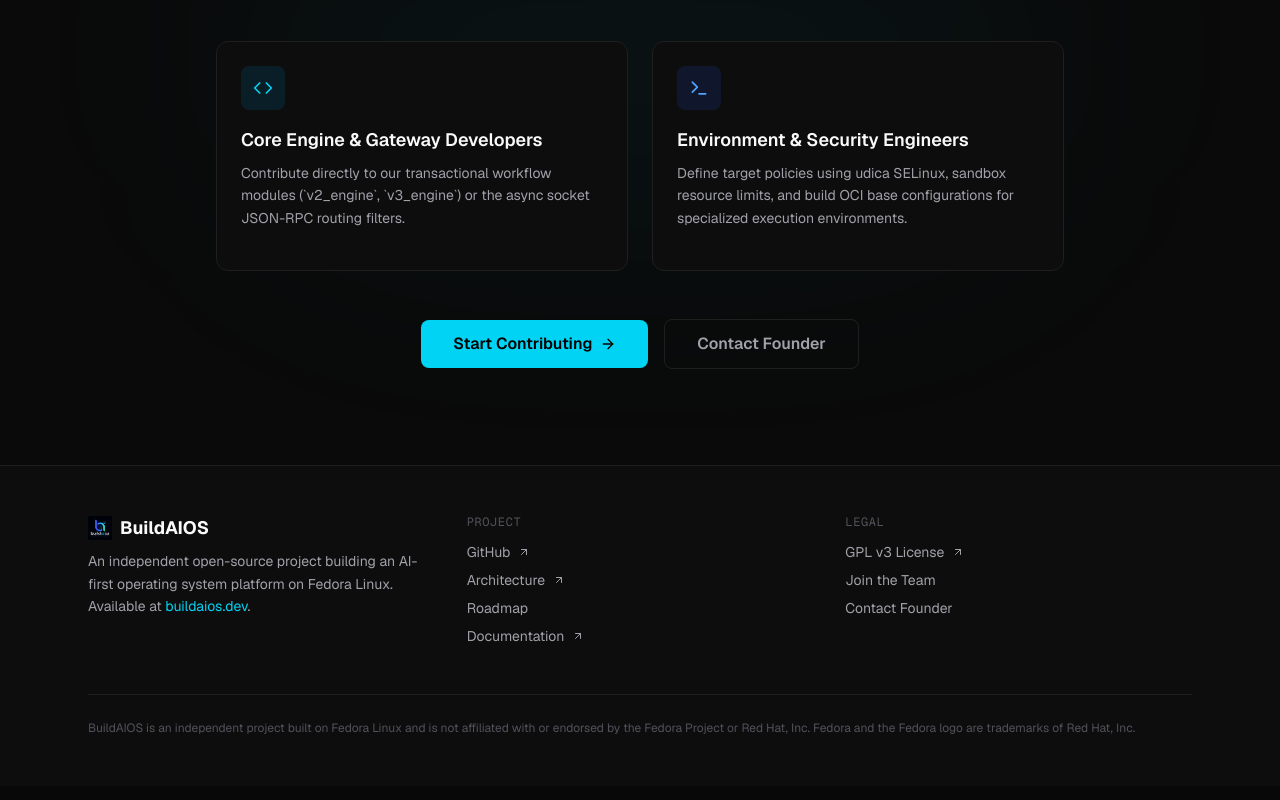
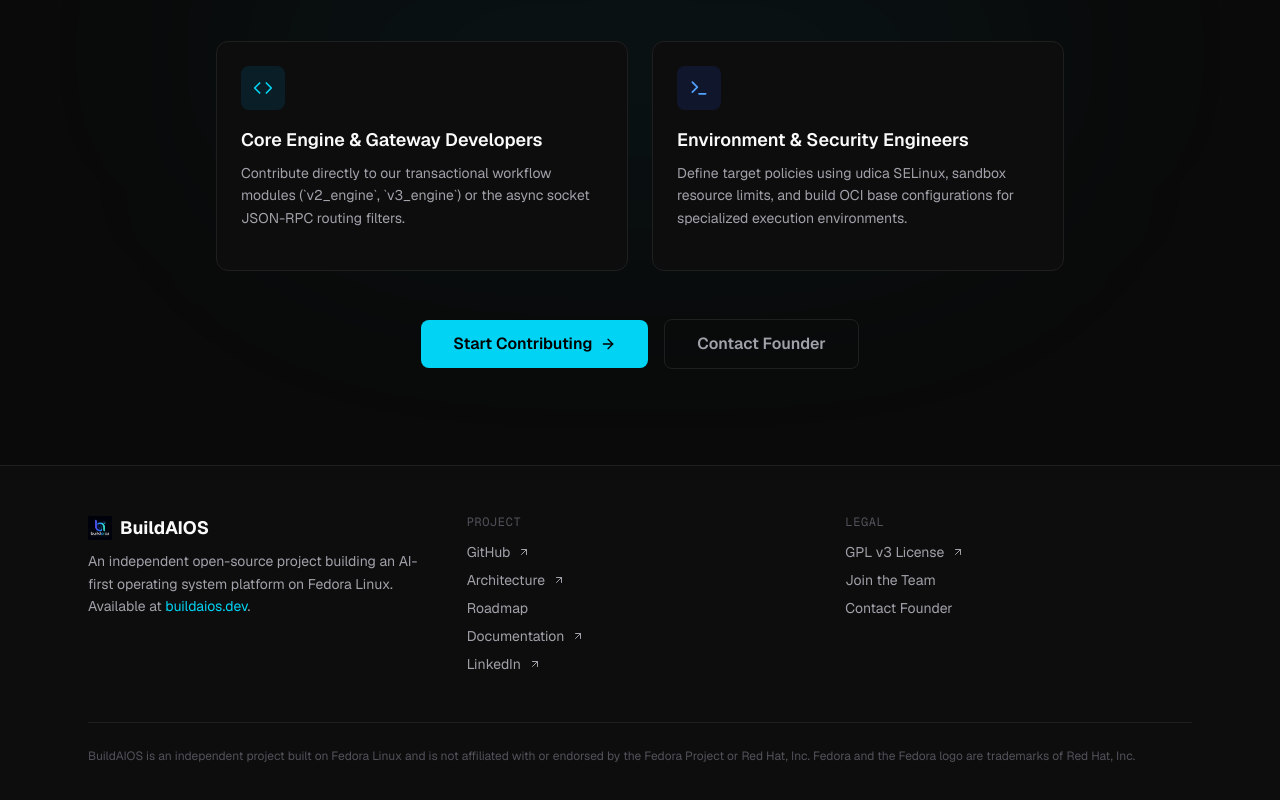
Before and after one commit to buildaios/aios-website, a Next.js app: page / in a window 1280 px wide. Shown: the part 9451-10251 px from the top of the page. Built offline with nearby package versions, Linux system fonts and the light colour scheme.

Commit message:
Update Footer.tsx

```diff
--- a/src/components/sections/Footer.tsx
+++ b/src/components/sections/Footer.tsx
@@ -16,6 +16,7 @@
     { label: "Architecture", href: "https://hackmd.io/@P-KZQBsRQFq7YYv5GNs7dw/SyuRTgdWze" },
     { label: "Roadmap", href: "#roadmap" },
     { label: "Documentation", href: "https://github.com/buildaios/Docs" },
+    { label: "LinkedIn", href: "https://www.linkedin.com/company/buildaios/about/?viewAsMember=true" },
   ],
   legal: [
     { label: "GPL v3 License", href: "https://www.gnu.org/licenses/gpl-3.0.html" },
```
